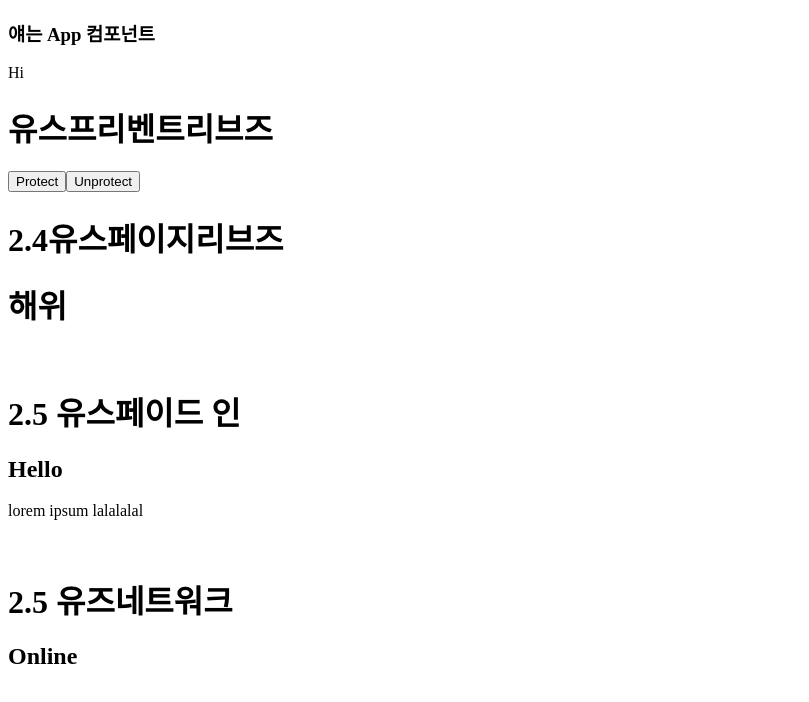
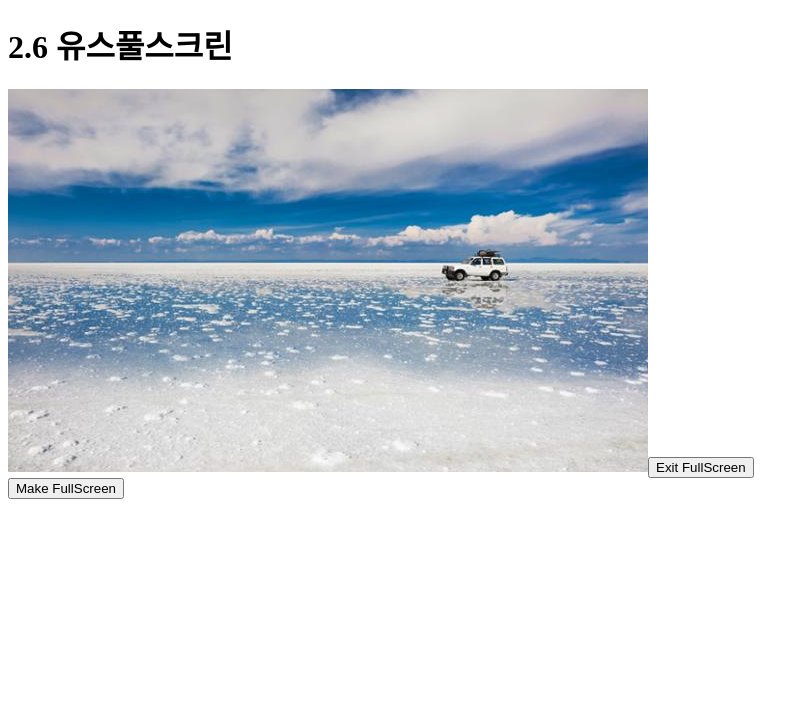
Before and after one commit to SeongSilver/Clone_Coding, a React (Create React App) app in the folder hooks-practice/: page / in a window 1280 px wide. Shown: the top 702 px of the page, without its empty margins (0-809 px from the left). Built offline with nearby package versions, Linux system fonts and the light colour scheme.

Commit message:
useScroll useFullScreen

```diff
--- a/hooks-practice/src/App.js
+++ b/hooks-practice/src/App.js
@@ -4,16 +4,20 @@ import UsePreventLeave from './usePreventLeave';
 import UseBeforeLeave from './useBeforeLeave';
 import UseFadeIn from './useFadeIn';
 import UseNetwork from './useNetwork';
+import UseScroll from './useScroll';
+import UseFullScreen from './useFullScreen';
 
 const App = () =>{
   return(
     <div className="App">
-      <h3>얘는 App 컴포넌트</h3>
+      {/* <h3>얘는 App 컴포넌트</h3>
       <div>Hi</div>
       <UsePreventLeave/>
       <UseBeforeLeave/>
       <UseFadeIn/>
-      <UseNetwork/>
+      <UseNetwork/> */}
+      {/* <UseScroll/> */}
+      <UseFullScreen/>
     </div>
   )
 }
--- /dev/null
+++ b/hooks-practice/src/useFullScreen.js
@@ -0,0 +1,47 @@
+import React, {useState, useEffect, useRef} from 'react';
+import Img from './uyuni.jpg'
+
+//스크롤할때 해당 y좌표에서 무언가 바뀌게 하는 hook
+const useFullScreens = (callback) => {
+    const element = useRef();
+    const triggerFull = () => {
+        if(element.current){
+            element.current.requestFullscreen();
+            if(callback && typeof callback ==="function"){
+                callback(true);
+            }
+        }
+    };
+    const exitFull = () => {
+        document.exitFullscreen();
+        if(callback && typeof callback ==="function"){
+            callback(false);
+        }
+    }
+    return {element, triggerFull, exitFull};
+}
+
+const useFullScreen = (isFull) => {
+    const onFullS = () => {
+        console.log(isFull ? "We are full" : "We are small")
+    }
+    const {element, triggerFull, exitFull} = useFullScreens(onFullS);
+    return(
+        <div className="useFullScreen">
+            <h1>2.6 유스풀스크린</h1>
+            {/*리액트에서 create-react-app과 같이 핫 모듈 로딩을
+            제공하는 웹팩(webpack) 을 사용하는 경우 발생하는 문제이다.
+            웹팩을 사용하는 경우 이미지 디렉토리와 링크하기 위해, require() 혹은 import를 사용해준다.
+            jsx에서 이미지태그를 사용할 때는 url를 require() 안에 넣어주어야 한다
+            require()만 사용했을 때 안될때는 객체로 인식하기 때문에 .default를 추가해준다
+            */}
+            <div ref={element}>
+                <img src={Img}/>
+                <button onClick={exitFull}>Exit FullScreen</button>
+            </div>
+            <button onClick={triggerFull}>Make FullScreen</button>
+        </div>
+    )
+}
+
+export default useFullScreen;
--- /dev/null
+++ b/hooks-practice/src/useScroll.js
@@ -0,0 +1,30 @@
+import React, {useState, useEffect, useRef} from 'react';
+
+//스크롤할때 해당 y좌표에서 무언가 바뀌게 하는 hook
+const useScrolls = () => {
+    const [state, setState] = useState({
+        x:0,
+        y:0
+    });
+    const onScroll = () => {
+        setState({y:window.scrollY, x:window.scrollx});
+        console.log(window.scrollY);
+    }
+    useEffect(()=>{
+        window.addEventListener("scroll", onScroll);
+        return () => window.removeEventListener("scroll", onScroll);
+    }, []);
+    return state;
+}
+
+const useScroll = () => {
+    const {y} = useScrolls();
+    return(
+        <div className="useScroll" style={{height:"1000vh"}}>
+            <h1>2.6 유스스크롤</h1>
+            <h2 style={{position:"fixed", color:y>100?"red":"blue"}}>하이</h2>
+        </div>
+    )
+}
+
+export default useScroll;
```
Also changed, not shown: hooks-practice/src/uyuni.jpg (added), hooks-practice/src/uyuni2.jpg (added).
